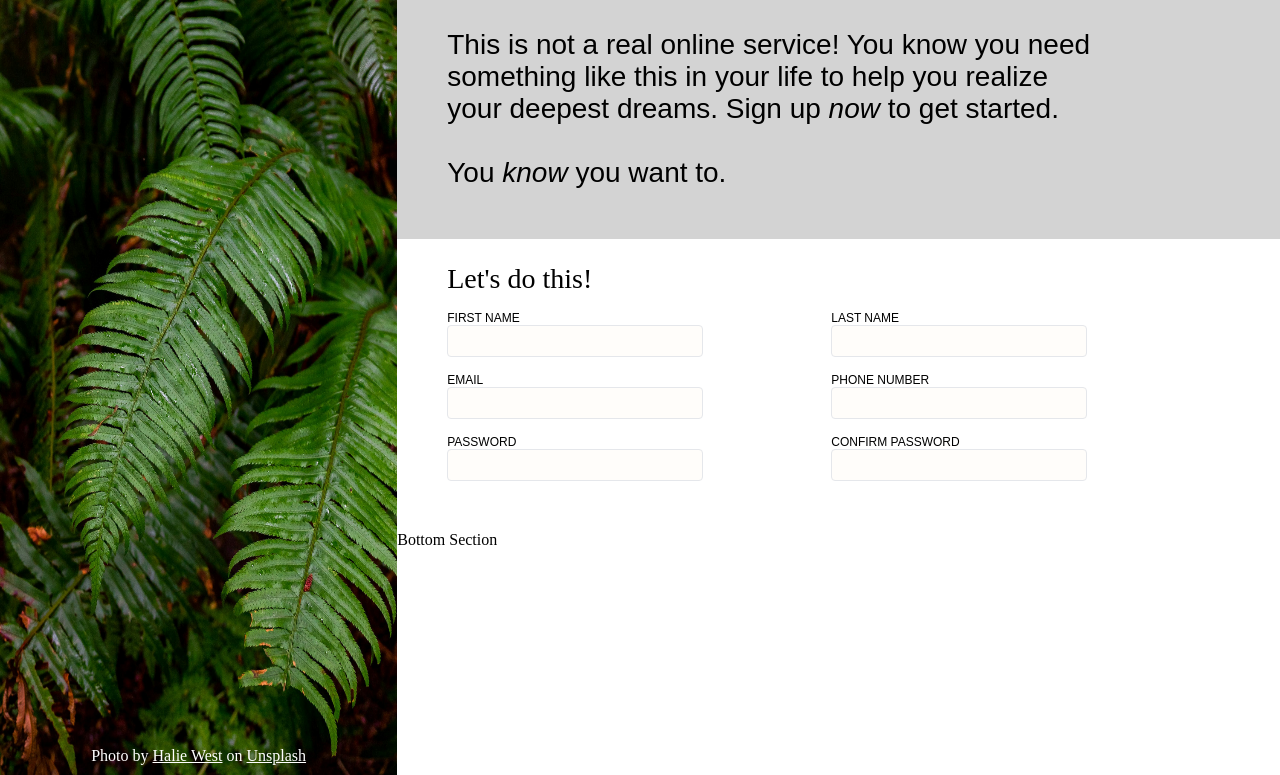
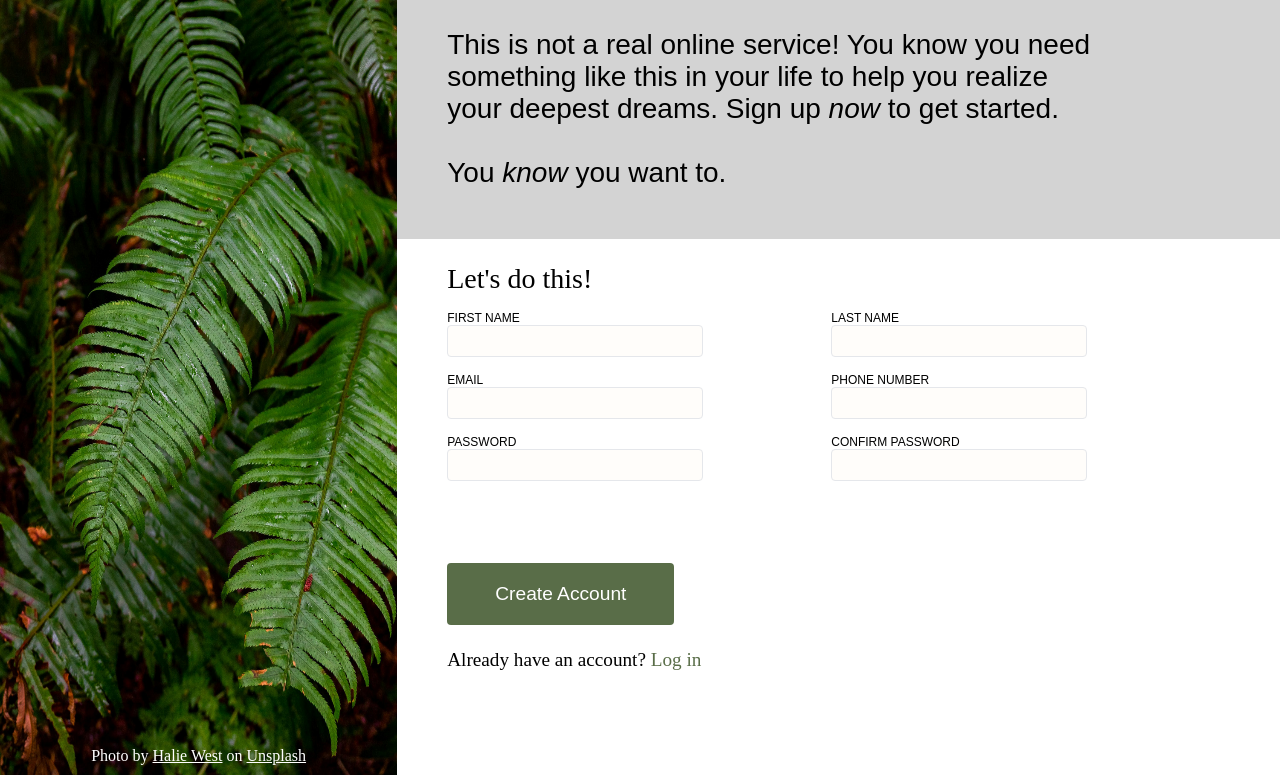
Before and after one commit to cbaronia/TOP_Sign-Up_Form, a plain HTML site: page index.html in a window 1280 px wide. Shown: the part 25-800 px from the top of the page. Drawn offline with Linux system fonts and the light colour scheme.

Commit message:
Add content and styles to end section

```diff
--- a/index.html
+++ b/index.html
@@ -52,7 +52,7 @@
 
                     <div class="input_element">
                         <label for="phone_number">PHONE NUMBER</label>
-                        <input type="tel" id="phone_number" name="phone_number">
+                        <input type="tel" id="phone_number" name="phone_number" required>
                     </div>
 
                     <div class="input_element">
@@ -63,7 +63,10 @@
 
             </form>
         </div>
-        <div>Bottom Section</div>
+        <div class="end-section">
+            <input type="submit" form="user-form" value="Create Account">
+            <p>Already have an account? <a href="" target="_blank">Log in</a></p>
+        </div>
     </div>
 </body>
 </html>
--- a/styles.css
+++ b/styles.css
@@ -142,3 +142,34 @@ label {
   border: 1px solid rgb(113, 195, 247);
   box-shadow: 4px 4px 4px #E5E7EB;
 }
+
+.end-section {
+  padding: 32px 0px 50px 50px;
+  display: flex;
+  flex-direction: column;
+  align-items: flex-start;
+  gap: 24px;
+}
+
+.end-section > input {
+  padding: 20px 48px;
+  background-color: #596D48;
+  color: white;
+  font-size: 1.2rem;
+  border: none;
+  border-radius: 4px;
+}
+
+.end-section > input:hover {
+  cursor: pointer;
+  box-shadow: 4px 4px 4px #E5E7EB;
+}
+
+.end-section > p {
+  font-size: 1.2rem;
+}
+
+.end-section > p > a {
+  color: #596D48;
+  text-decoration: none;
+}
```
